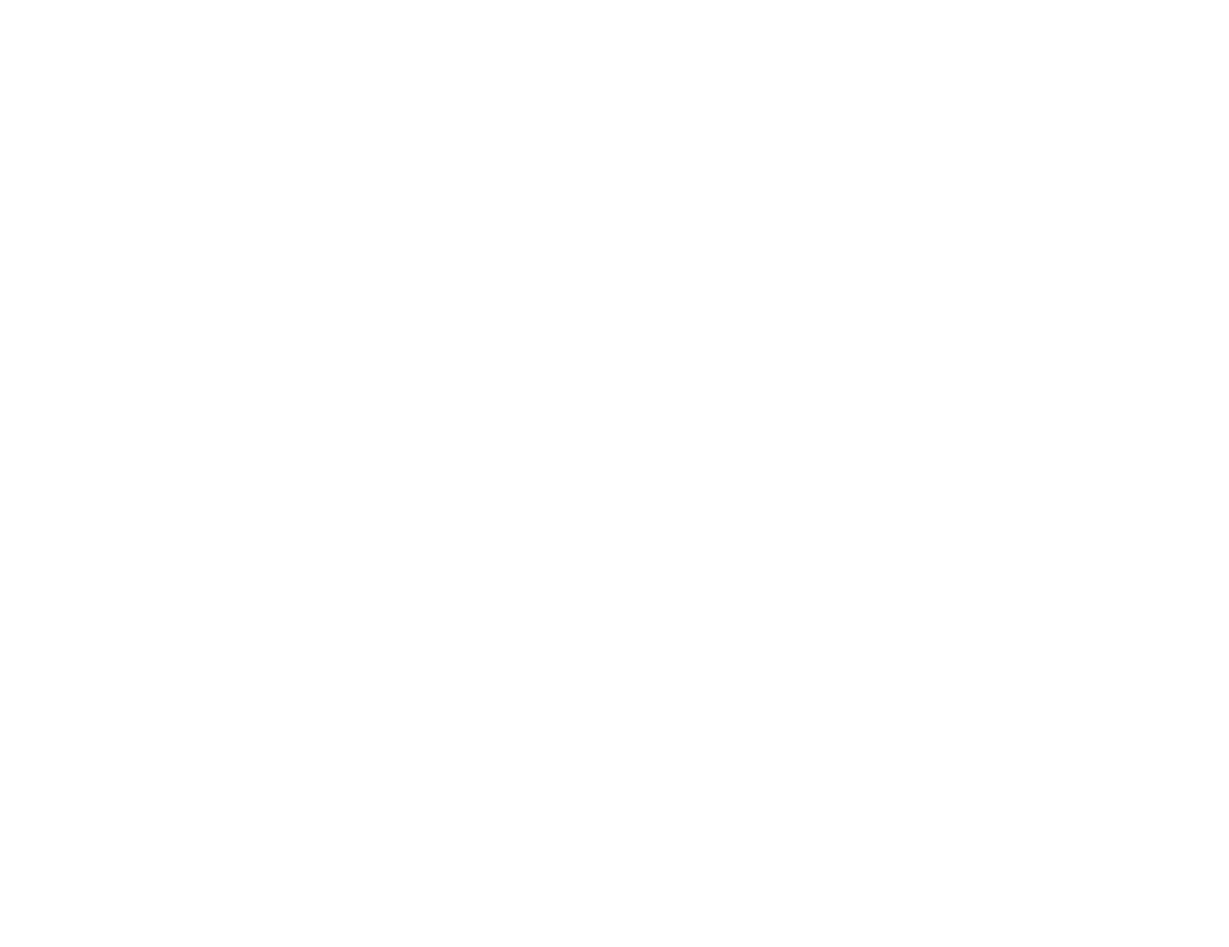
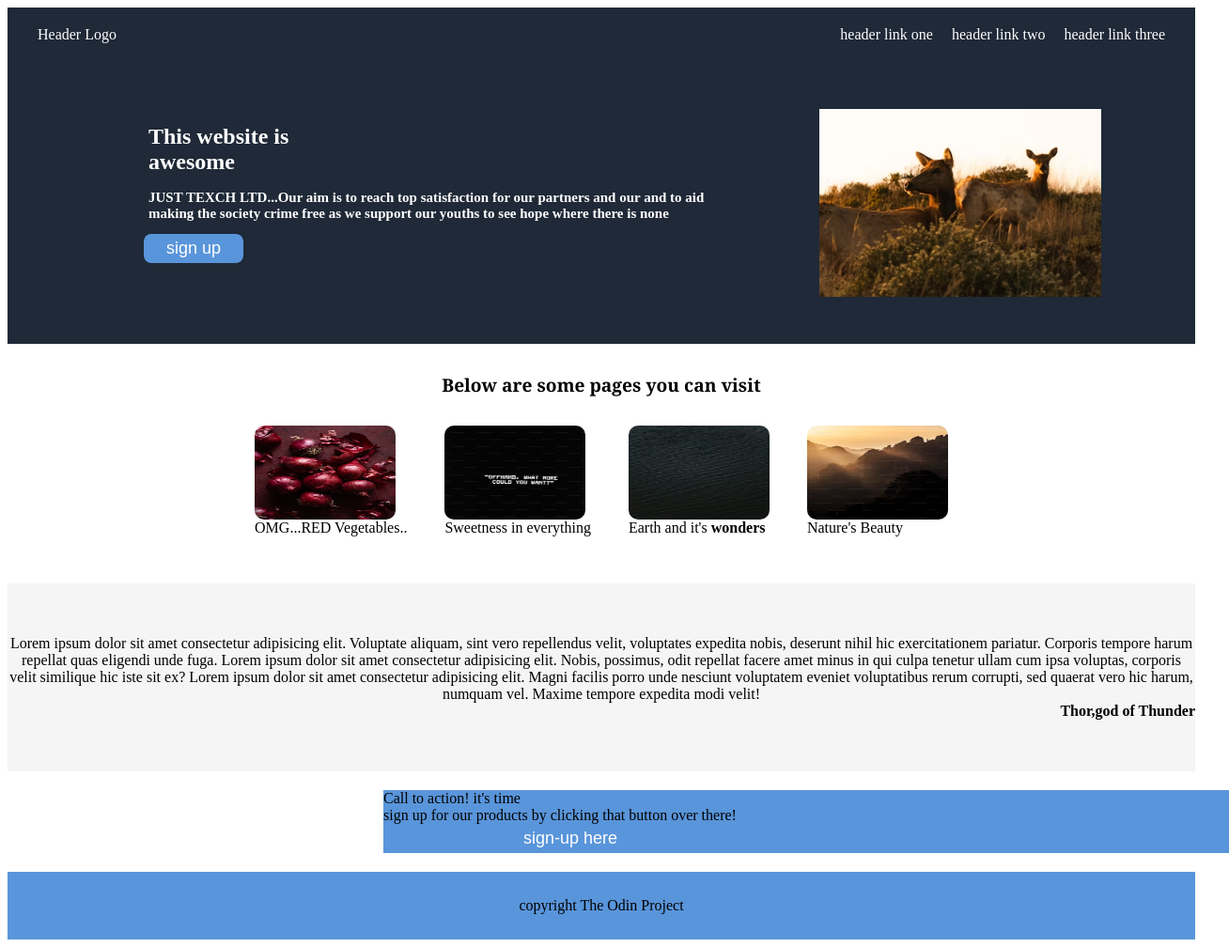
Before and after one commit to unntamed/landing_page, a plain HTML site: page index.html in a window 1280 px wide. Shown: the whole page at 94% size, 1308 px wide, since content can reach past the window. Before the commit the page ends 800 px from the top, so only its background shows below. Drawn offline with Linux system fonts and the light colour scheme.

Commit message:
arranged supposed divs to proper location

```diff
--- a/index.html
+++ b/index.html
@@ -5,8 +5,83 @@
     <meta http-equiv="X-UA-Compatible" content="IE=edge">
     <meta name="viewport" content="width=device-width, initial-scale=1.0">
     <title>Document</title>
+    <link rel="stylesheet" href="style.css">
 </head>
 <body>
 
+
+    <div class="menu-container">
+        <div class="menu">
+            <div class="date">Header Logo</div>
+            <div class="links">
+                <div class="signup">header link one</div>
+                <div class="login">header link two</div>
+                <div class="lug">header link three</div>
+            </div>
+        </div>
+    </div>
+
+    <div class="container">
+        <div class="text">
+            <h1>This website is awesome</h1>
+            <h2>JUST TEXCH LTD...Our aim is to reach top satisfaction for our partners and our and to aid
+                making the society crime free as we support our youths to see hope where there is none
+            </h2>
+            <button>sign up</button>
+        </div>
+        <div class="image">
+            <img src="./images/wild-life.avif" class="wild">
+        </div>
+    </div>
+
+    <div class="cent">Below are some pages you can visit</div>
+
+    <div class="containa">
+        <div class="pix">
+            <img src="./images/onions.avif" class="cloud">
+            <div class="texxt">OMG...RED Vegetables..</div>
+        </div>
+
+        <div class="pix">
+            <img src="./images/quote.jpg" class="cloud">
+            <div class="texxt">Sweetness in everything</div>
+        </div>
+
+        <div class="pix">
+            <img src="./images/open-sea.avif" class="cloud">
+            <div class="texxt">Earth and it's <strong>wonders</strong> </div>
+        </div>
+
+        <div class="pix">
+            <img src="./images/hills.avif" class="cloud">
+            <div class="texxt">Nature's Beauty</div>
+        </div>
+
+    </div>
+
+    <div class="parent">
+        <div class="quotes">Lorem ipsum dolor sit amet consectetur adipisicing elit. Voluptate aliquam, sint vero repellendus velit,
+            voluptates expedita nobis, deserunt nihil hic exercitationem pariatur. Corporis tempore harum repellat quas eligendi unde fuga.
+            Lorem ipsum dolor sit amet consectetur adipisicing elit. Nobis, possimus, odit repellat facere amet minus in qui culpa tenetur
+            ullam cum ipsa voluptas, corporis velit similique hic iste sit ex?  Lorem ipsum dolor sit amet consectetur adipisicing elit.
+            Magni facilis porro unde nesciunt voluptatem eveniet voluptatibus rerum corrupti, sed quaerat vero hic harum, numquam vel.
+            Maxime tempore expedita modi velit!
+            <div class="thor"> <strong></strong>Thor,god of Thunder</div>
+        </div>
+    </div>
+    <div class="sign-box">
+        <div class="highness">Call to action! it's time</div>
+        <div class="fox">sign up for our products by clicking that button over there!</div>
+        <div class="demo">
+            <div class="denox">
+                <button>sign-up here</button>
+            </div>
+        </div>
+    </div>
+
+
+
+    <div class="footer">copyright The Odin Project</div>
+
 </body>
 </html>
```
Also changed, not shown: you_world.txt (deleted), 1 other file.
